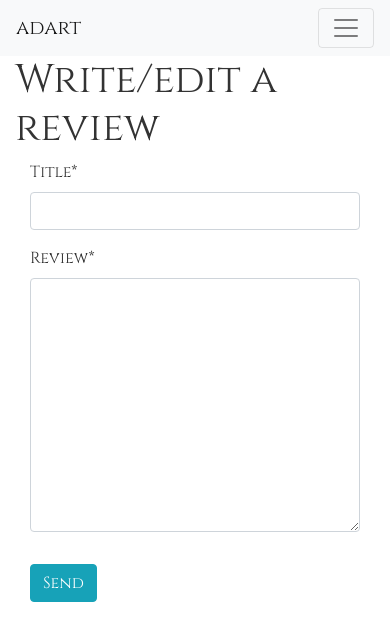
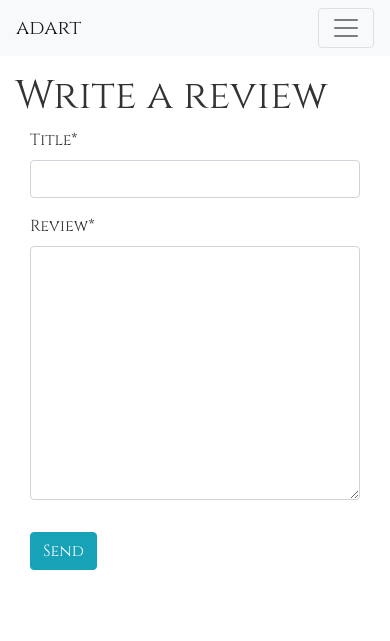
Before and after one commit to marcinstepienpython/milestone_final, a Django app: page /reviews/new/1/ in a window 390 px wide. Shown: the top 641 px of the page. Run offline with Django 3.2, Linux system fonts and the light colour scheme; some libraries are stand-ins or nearby versions.

Commit message:
layoyt mobile fixes

```diff
--- a/accounts/templates/accounts/register.html
+++ b/accounts/templates/accounts/register.html
@@ -1,7 +1,7 @@
 {% extends 'base.html' %} {% block content%}
-<div class="container">
+<div class="container mt-3">
   <div class="row">
-    <div class="col-4 offset-4">
+    <div class="col-md-4 offset-md-4 col-sm-8 offset-md-2">
       <h1>Register form:</h1>
       <form method="POST">
         {% csrf_token %}
--- a/artifacts/templates/artifacts/list.html
+++ b/artifacts/templates/artifacts/list.html
@@ -4,7 +4,7 @@
   <div class="row justify-content-around ">
     {% for artifact in object_list %}
     <div class="col">
-      <div class="card mt-3" style="width: 18rem;">
+      <div class="card mt-3 mx-auto" style="width: 20rem;">
         {% if artifact.image %}
         <img src="{{ artifact.image.url }}" class="card-img-top p-3" alt="..." />
         {% endif %}
--- a/reviews/templates/reviews/new.html
+++ b/reviews/templates/reviews/new.html
@@ -1,8 +1,8 @@
 {% extends 'base.html' %}
 {% load crispy_forms_tags %}
 {% block content%}
-<div class="container ">
-    <h1>Write/edit a review</h1>
+<div class="container mt-3">
+    <h1>Write a review</h1>
     <div class="col-md-6 ">
         <form method="POST" class="post-form">{% csrf_token %}
             {{ form|crispy }}
```
